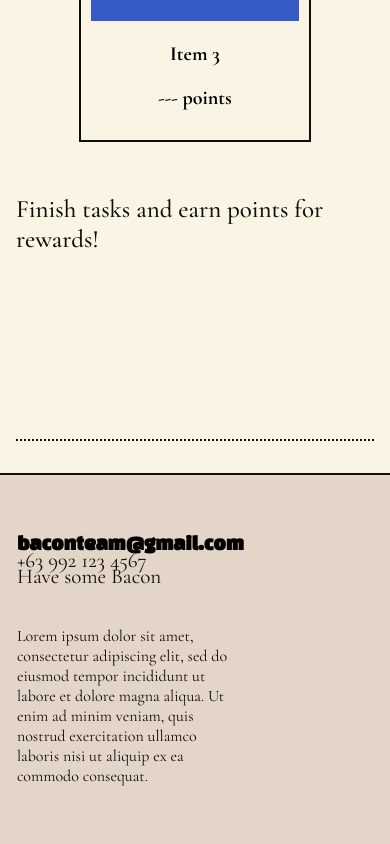
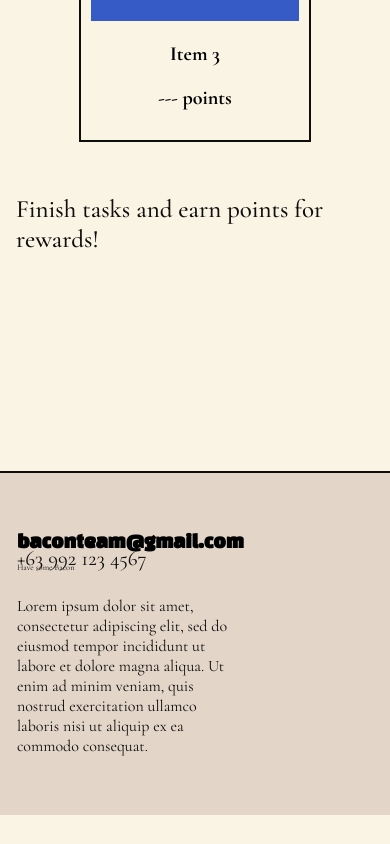
Before and after one commit to riccellazatin/Bacon_, a React (Create React App) app in the folder frontend/: page / in a window 390 px wide. Shown: the part 2626-3470 px from the top of the page. After the commit the page ends 3441 px from the top, so only its background shows below. Built offline with nearby package versions, Linux system fonts and the light colour scheme; no server answers.

Commit message:
Redesigned landing page

```diff
--- a/frontend/src/App.css
+++ b/frontend/src/App.css
@@ -1,7 +1,10 @@
+@import url('https://fonts.googleapis.com/css2?family=Lato:ital,wght@0,100;0,300;0,400;0,700;0,900;1,100;1,300;1,400;1,700;1,900&family=Libre+Baskerville:ital,wght@0,400..700;1,400..700&display=swap');
+
 /* Colors
 beige: #e3d5c8
 black: #0e0f0d
-white: #f0f0ed */
+white: #f0f0ed
+red: #cf403f */
 
 .App {
   text-align: center;
--- a/frontend/src/components/Footer/Footer.css
+++ b/frontend/src/components/Footer/Footer.css
@@ -69,7 +69,7 @@
     }
 
     .footer-sub {
-        font-size: 2.5vh;
+        font-size: 1vh;
     }
 
     .footer-description {
--- a/frontend/src/index.css
+++ b/frontend/src/index.css
@@ -1,3 +1,11 @@
+@import url('https://fonts.googleapis.com/css2?family=Lato:ital,wght@0,100;0,300;0,400;0,700;0,900;1,100;1,300;1,400;1,700;1,900&family=Libre+Baskerville:ital,wght@0,400..700;1,400..700&display=swap');
+
+/* Colors
+beige: #e3d5c8
+black: #0e0f0d
+white: #f0f0ed
+red: #cf403f */
+
 html {
   margin: 0;
   padding: 0;
--- a/frontend/src/screens/Landing/Landing.css
+++ b/frontend/src/screens/Landing/Landing.css
@@ -73,7 +73,6 @@
 .item-section {
   margin: 2rem 1rem;
   border-top: 2px dotted #0e0f0d;
-  border-bottom: 2px dotted #0e0f0d;
 }
 
 .item-container {
--- a/frontend/src/screens/Login/Login.css
+++ b/frontend/src/screens/Login/Login.css
@@ -1,5 +1,7 @@
-.header-container {
-    background-color: #ce4636;
-    padding: 2vh;
-    margin-bottom: 5vh;
-}
+@import url('https://fonts.googleapis.com/css2?family=Lato:ital,wght@0,100;0,300;0,400;0,700;0,900;1,100;1,300;1,400;1,700;1,900&family=Libre+Baskerville:ital,wght@0,400..700;1,400..700&display=swap');
+
+/* Colors
+beige: #e3d5c8
+black: #0e0f0d
+white: #f0f0ed
+red: #cf403f */
```
